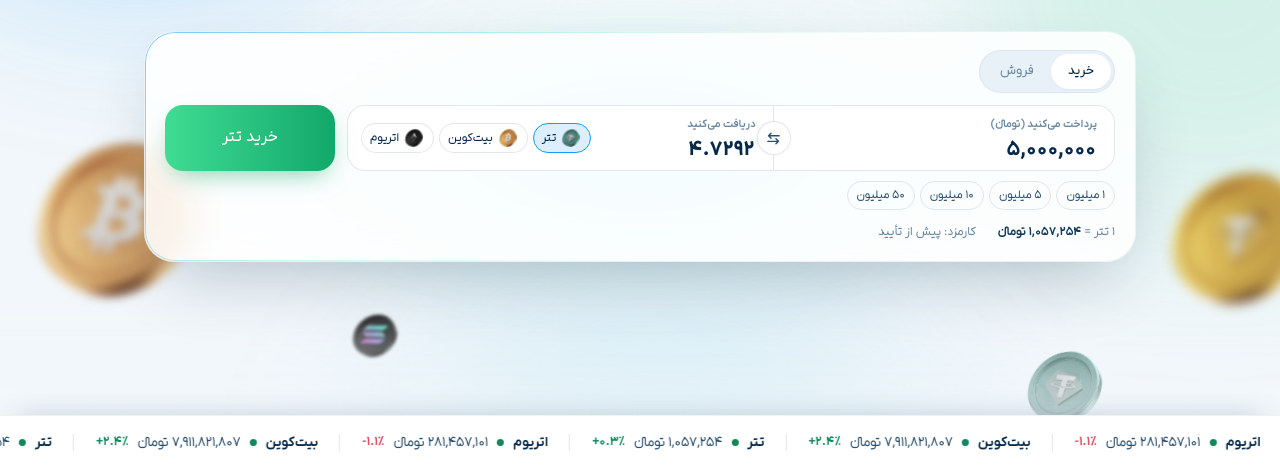
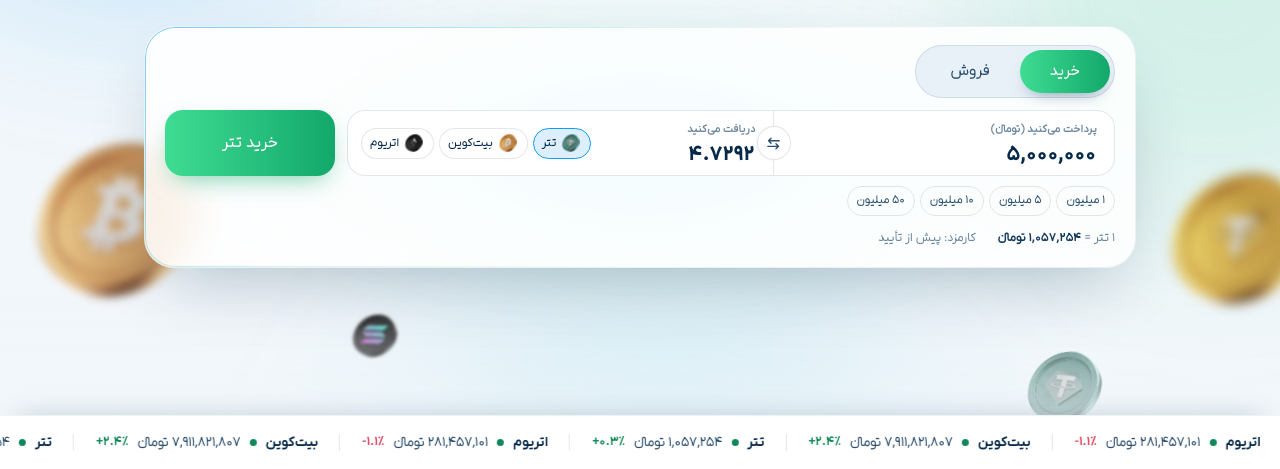
Before and after one commit to soheilnfi/ecobits, a plain HTML site: page index.html in a window 1280 px wide. Shown: the part 331-800 px from the top of the page. Drawn offline with Linux system fonts and the light colour scheme.

Commit message:
Home: larger buy/sell tabs with a filled active state
Co-Authored-By: Claude Fable 5.2 <noreply@anthropic.com>

```diff
--- a/index.html
+++ b/index.html
@@ -1787,6 +1787,14 @@
     html body main > .hero > * { flex-shrink: 0; }
   }
   @media (max-width: 760px) and (max-height: 700px) { html body .hero .hero-sub { display: none; } }
+
+  /* buy / sell tabs: larger, and the active one is filled with its own colour */
+  html body .hero .qb-mode { padding: 4px; background: var(--bg-2); border-color: var(--line); }
+  html body .hero .qb-mode button { padding: 9px 30px; font-size: 0.95rem; --fw: 680; font-weight: var(--fw); color: var(--ink-700); }
+  html body .hero .qb-mode button[aria-selected="true"] { color: #fff; box-shadow: 0 8px 18px -10px rgba(7, 42, 74, 0.55); }
+  html body .hero .qb-mode #qbBuy[aria-selected="true"] { background: linear-gradient(to left, #12a86b, #3fdc93); }
+  html body .hero .qb-mode #qbSell[aria-selected="true"] { background: linear-gradient(to left, #d93a52, #ff7a6b); }
+  @media (max-width: 760px) { html body .hero .qb-mode button { padding: 8px 24px; font-size: 0.9rem; } }
 
   /* ============ HOME HERO: copy centred on top, the trade box as one wide search-style bar ============ */
   html body .hero .hero-grid { display: flex; flex-direction: column; align-items: center; gap: 34px; width: 100%; }
```
Also changed, not shown: landing.html (+8 -0 lines).
